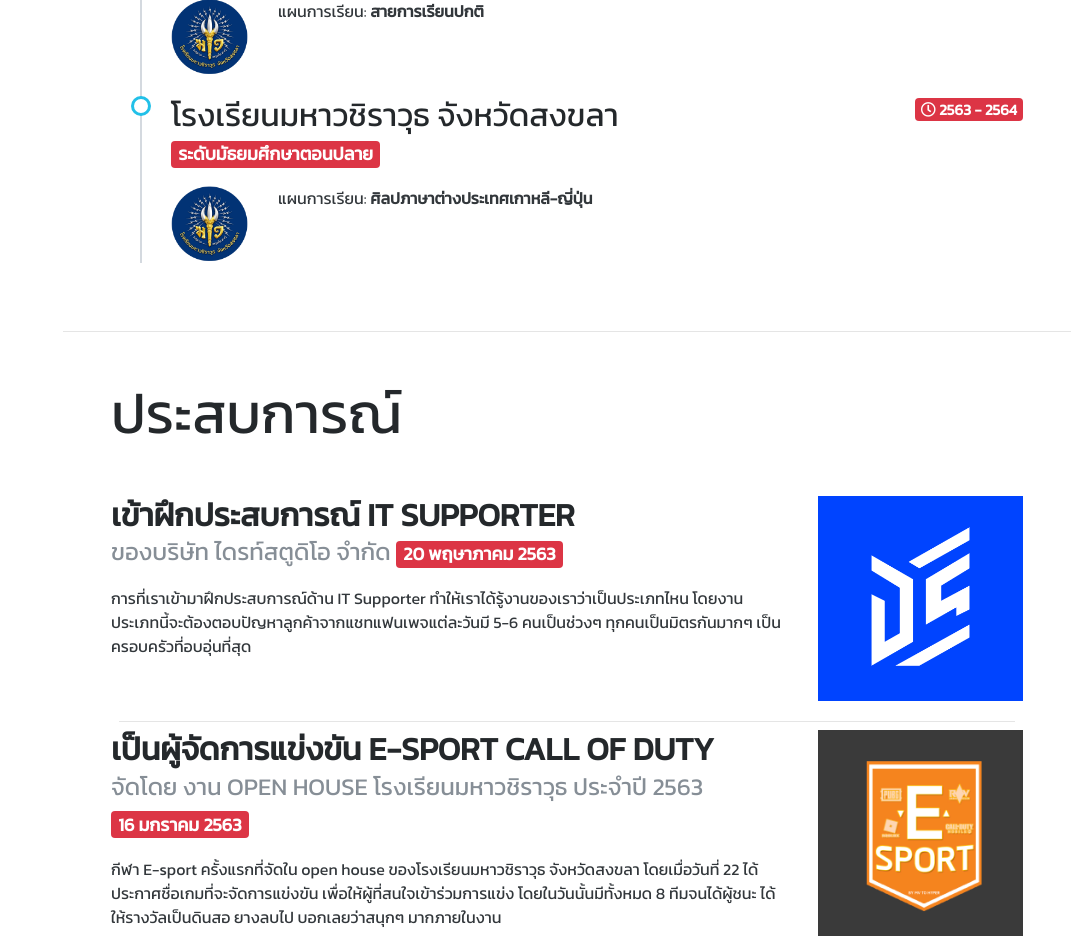
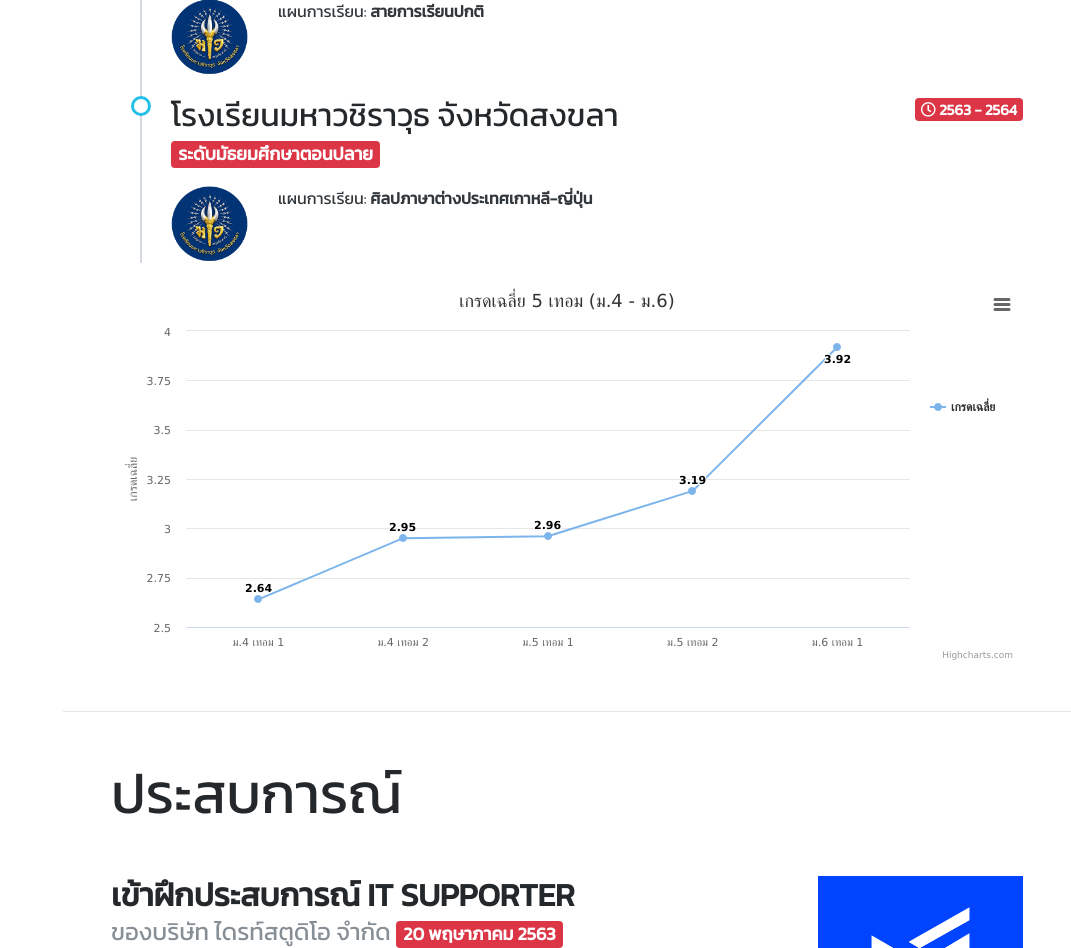
Before and after one commit to EntityKunG/hpPortfolio, a PHP site: page / in a window 1280 px wide. Shown: the part 2170-3118 px from the top of the page, without its empty margins (209-1280 px from the left). Run offline with PHP 8.4, Linux system fonts and the light colour scheme; some libraries are stand-ins or nearby versions.

Commit message:
add graph grade and rename type to php

```diff
--- a/index.html
+++ b/index.php
@@ -295,6 +295,7 @@
 		                </div>
 	            	</li>
 	           	</ul>
+	           	<div id="graph" style="min-width: 320px; height: 380px; margin: 0 auto"></div>
             </div>
         </section>
         <hr class="m-0">
@@ -499,7 +500,7 @@
 
                         <p> ผมชอบเล่นเกม Minecraft มากๆ จุดเริ่มต้นของผมหลักๆ เกิดจากที่ผมไปสนใจระบบของเซิร์ฟเวอร์ Smilekrub Network เลยทำให้จุดประกายความสงสัยภายในโครงสร้างระบบว่า ต้องเขียนรูปแบบยังไงให้มันดี และเขียนยังไงไม่ให้เกิดบั๊กภายใน เริ่มแรกผมก็ไปไม่ถูกหรอก หลังเริ่มอ่านตามเว็บไซต์เช่น spigotmc, bukkit อะไรแบบนี้ ศึกษา JAVA พื้นฐาน รวมไปถึง Object Oriented Programming : OOP ทำโครงสร้างยังไงให้เป็น Structure ที่สมบูรณ์และเรียกใช้งานง่ายจนทุกวันนี้ ผมก็ฝึกฝนตัวเองไปเรื่อยๆ จนได้เข้าทำงานเซิร์ฟเวอร์ Minecraft ระดับประเทศที่ชื่อว่า MC-Seksin แต่ผมทำได้แค่ 2-3 เดือนต้องออกเพราะว่าปัญหาด้านการศึกษาและเปิดเซิร์ฟเวอร์เป็นของตัวเอง ปัจจุบันนี้เซิร์ฟเวอร์ยังไม่เสร็จเลยครับเพราะยังหาเวลาทำไม่ได้ อาจจะเปิดภายในปี 2 ปีไม่ก็ยกเลิก Project นั้นไป แต่ผมพยายามฝึกศักยภาพในตัวผมสามารถนำไปต่อยอดภาษาอื่นได้เช่น PHP, Google Script, Javascript อะไรแบบนี้ครับ ต้องขอขอบคุณ Smilekrub ในวันนั้นที่ให้จุดประกายความขยันและเริ่มศึกษาโค้ด
                         <hr>
-                        </p>
+
                         <div class="row">
                             <div class="col-12 col-md-4">
                                 <a class="pop" data-toggle="modal" data-target="#pic"><img class="img-fluid mb-1" src="img/100100592_890114534836810_7228644686057963520_n.jpg"></a>
@@ -596,6 +597,9 @@
     <script src="vendor/bootstrap/js/bootstrap.bundle.min.js"></script>
     <!-- Plugin JavaScript -->
     <script src="vendor/jquery-easing/jquery.easing.min.js"></script>
+   	<script src="http://code.highcharts.com/highcharts.js"></script>
+	<script src="http://code.highcharts.com/modules/exporting.js"></script>
+
     <!-- Custom scripts for this template -->
     <script src="js/resume.min.js"></script>
 	<script src="vendor/toastr/toastr.min.js"></script>
@@ -606,8 +610,51 @@
             });
         });
         toastr.info('ยินดีต้อนรับจ้า 🤍', {progressBar: true});
+
     </script>
-
+	<script>
+	$(function() {
+        $('#graph').highcharts({
+            chart: {
+                type: 'line'
+            },
+            title: {
+                text: 'เกรดเฉลี่ย 5 เทอม (ม.4 - ม.6)' //
+            },
+            subtitle: {
+                text: ''
+            },
+            xAxis: {
+                categories: ['ม.4 เทอม 1', 'ม.4 เทอม 2', 'ม.5 เทอม 1', 'ม.5 เทอม 2', 'ม.6 เทอม 1']
+            },
+            yAxis: {
+                title: {
+                    text: 'เกรดเฉลี่ย'
+                }
+            },
+            legend: {
+                layout: 'vertical',
+                align: 'right',
+                verticalAlign: 'top',
+                x: -10,
+                y: 100,
+                borderWidth: 0
+            },
+            plotOptions: {
+                line: {
+                    dataLabels: {
+                        enabled: true
+                    },
+                    enableMouseTracking: false
+                }
+            },
+            series: [{
+                name: 'เกรดเฉลี่ย',
+                data: [2.64, 2.95, 2.96, 3.19, 3.92]
+            }]
+        });
+    });
+    </script>
 </body>
 
 </html>
```
